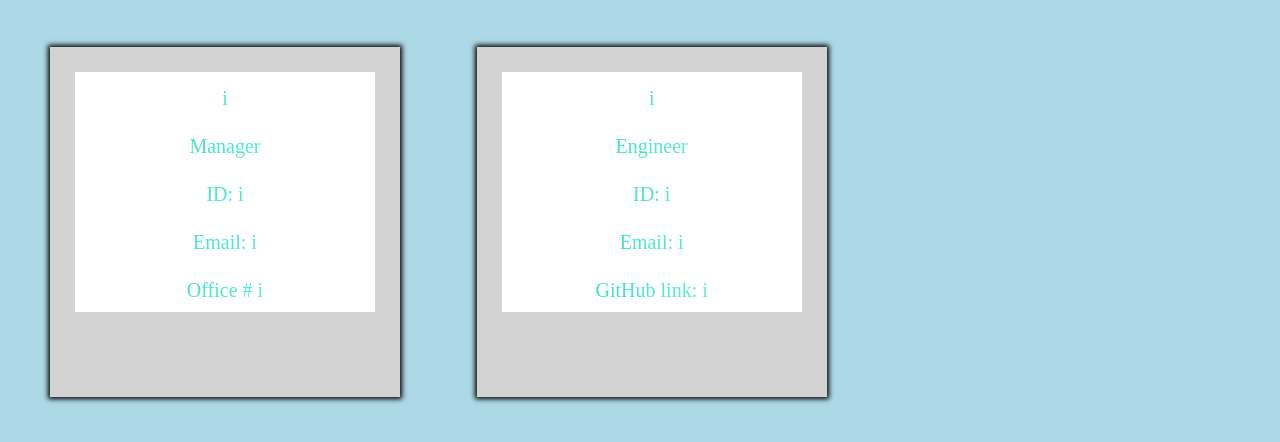
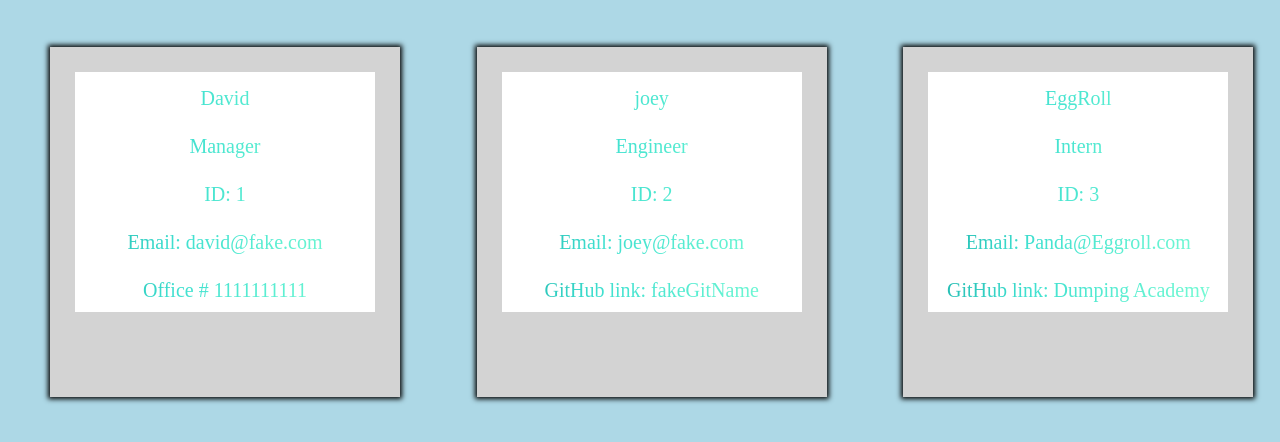
Before and after one commit to NewCoderStudent39/challenge-10, a website: page dist/index.html in a window 1280 px wide. Shown: the part 132-574 px from the top of the page. Drawn offline with Linux system fonts and the light colour scheme.

```diff
--- a/dist/index.html
+++ b/dist/index.html
@@ -14,21 +14,31 @@
             <div class="card-container">
         <div class="card-body">
         <ul class="attributes-list">
-            <li > i	 </li>
+            <li > David </li>
             <li> Manager </li>
-            <li> ID: i</li>
-            <li> Email: i </li>
-            <li> Office # i </li>
+            <li> ID: 1</li>
+            <li> Email: david@fake.com </li>
+            <li> Office # 1111111111 </li>
         </ul>
     </div>
     </div><div class="card-container">
         <div class="card-body">
         <ul class="attributes-list">
-            <li > i </li>
+            <li > joey </li>
             <li> Engineer </li>
-            <li> ID: i</li>
-            <li> Email: i </li>
-            <li> GitHub link: i</li>
+            <li> ID: 2</li>
+            <li> Email: joey@fake.com </li>
+            <li> GitHub link: fakeGitName</li>
+        </ul>
+    </div>
+    </div><div class="card-container">
+        <div class="card-body">
+        <ul class="attributes-list">
+            <li > EggRoll </li>
+            <li> Intern </li>
+            <li> ID: 3</li>
+            <li> Email: Panda@Eggroll.com </li>
+            <li> GitHub link: Dumping Academy</li>
         </ul>
     </div>
     </div>
```
Also changed, not shown: README.md.
